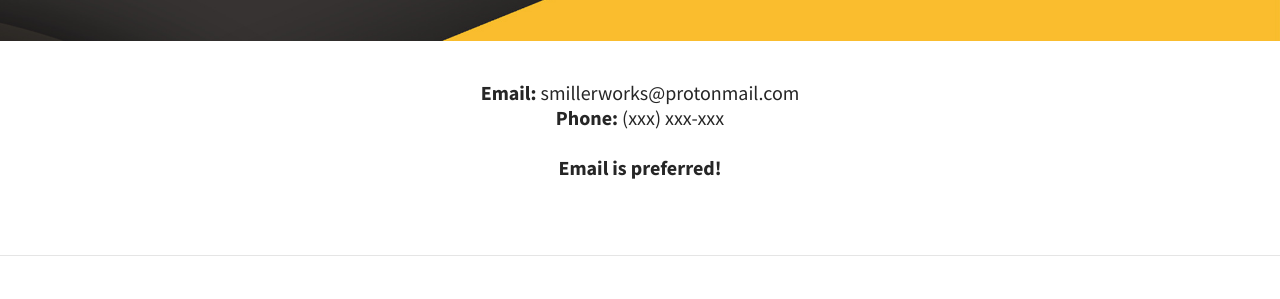
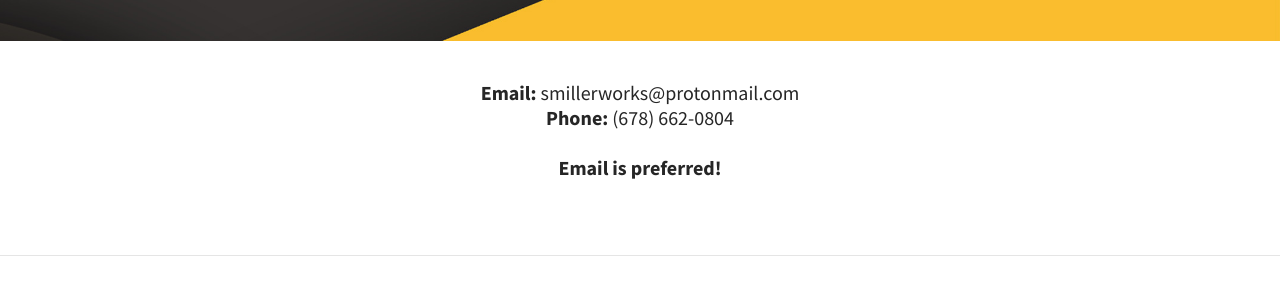
Before and after one commit to smillerworks/portfolio, a Jekyll site: the page built from pages/z_contact.md, in a window 1280 px wide. Shown: the part 263-562 px from the top of the page. Built offline with Jekyll 4.4.1, drawn with Linux system fonts in a browser that asks for light colours.

Commit message:
Update z_contact.md

```diff
--- a/pages/z_contact.md
+++ b/pages/z_contact.md
@@ -9,7 +9,7 @@ feature-img: "assets/img/black&yellowshapes.jpg"
 </div>
 
 <div align="center">
-<b>Phone:</b> (xxx) xxx-xxx
+<b>Phone:</b> (678) 662-0804
 </div>
 <div align="center">
   <br>
```
